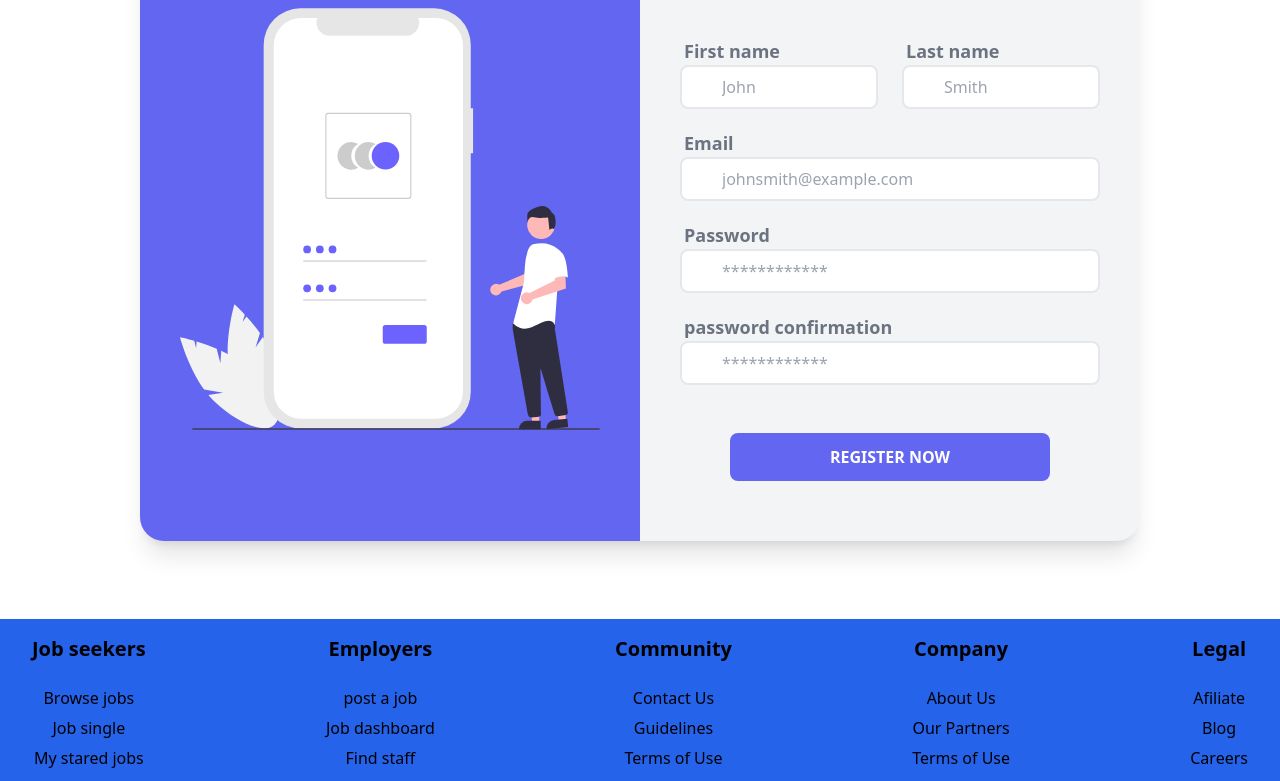
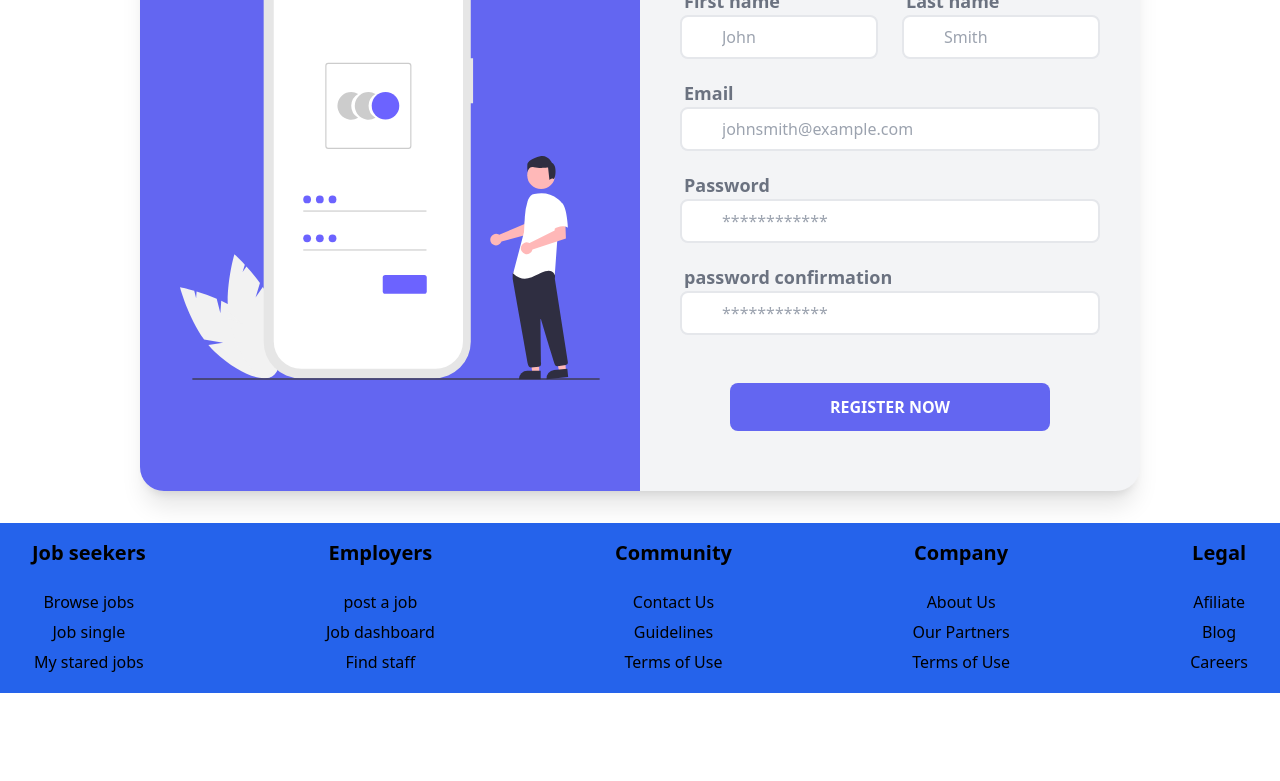
Before and after one commit to Kedesh23/freelance, a website: page public/register.html in a window 1280 px wide. Shown: the part 281-1062 px from the top of the page. After the commit the page ends 974 px from the top, so only its background shows below. Drawn offline with nearby package versions, Linux system fonts and the light colour scheme.

Commit message:
ajustement

```diff
--- a/public/register.html
+++ b/public/register.html
@@ -19,7 +19,7 @@
             </nav>
         </header>
         <section>
-            <div class="min-w-screen min-h-screen  flex items-center justify-center px-5 py-5">
+            <div class="min-w-screen mt-2 mb-3 flex items-center justify-center px-5 py-5">
                 <div class="bg-gray-100 text-gray-500 rounded-3xl shadow-xl w-full overflow-hidden" style="max-width:1000px">
                     <div class="md:flex w-full">
                         <div class="hidden md:block w-1/2 bg-indigo-500 py-10 px-10">
```
Also changed, not shown: public/forgot_password.html (+1 -1 lines), public/sign_in.html (+2 -2 lines).
